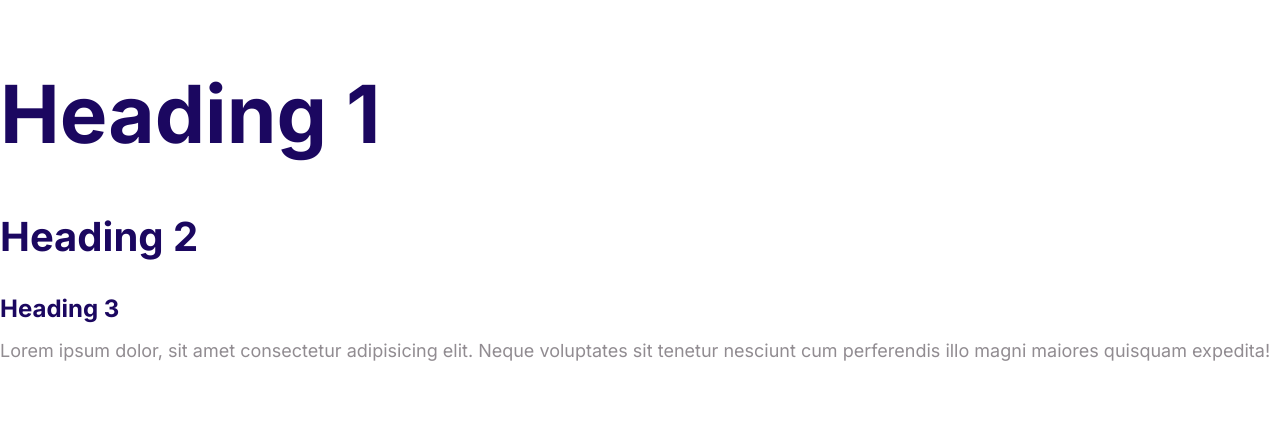
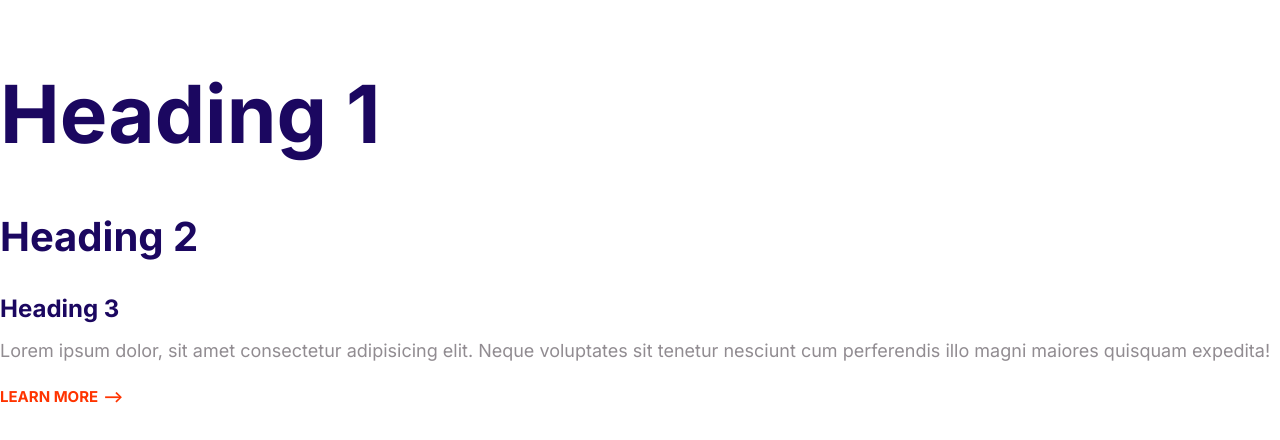
Before and after one commit to skak11/skakify, a plain HTML site: page index.html in a window 1280 px wide. Drawn offline with Linux system fonts and the light colour scheme.

Commit message:
Build the arrow link component.

```diff
--- a/css/style.css
+++ b/css/style.css
@@ -1,3 +1,5 @@
+/*Typography*/
+
 html {
     font-size: 62.5%;
 }
@@ -55,3 +57,32 @@
         font-size: 2.4rem;
     }
 }
+
+/*Links*/
+a {
+    text-decoration: none;
+}
+
+.link-arrow {
+    color: var(--color-accent);
+    text-transform: uppercase;
+    font-size: 2rem;
+    font-weight: bold;
+}
+
+.link-arrow::after {
+    content: "-->";
+    margin-left: 5px;
+    transition: margin .15s;
+}
+
+.link-arrow:hover::after {
+    margin-left: 10px;
+}
+
+@media screen and (min-width: 1024px) {
+    .link-arrow {
+        font-size: 1.5rem;
+    }
+
+}
--- a/index.html
+++ b/index.html
@@ -21,5 +21,6 @@
       Lorem ipsum dolor, sit amet consectetur adipisicing elit. Neque voluptates
       sit tenetur nesciunt cum perferendis illo magni maiores quisquam expedita!
     </p>
+    <a href="#" class="link-arrow">Learn More</a>
   </body>
 </html>
```
Also changed, not shown: components/links.html (added, +1 -0 lines).
